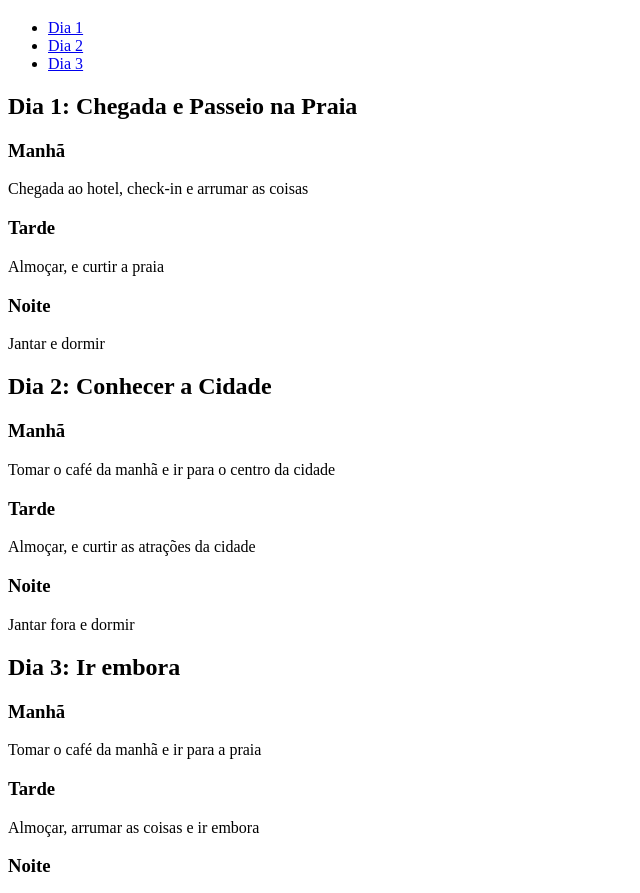
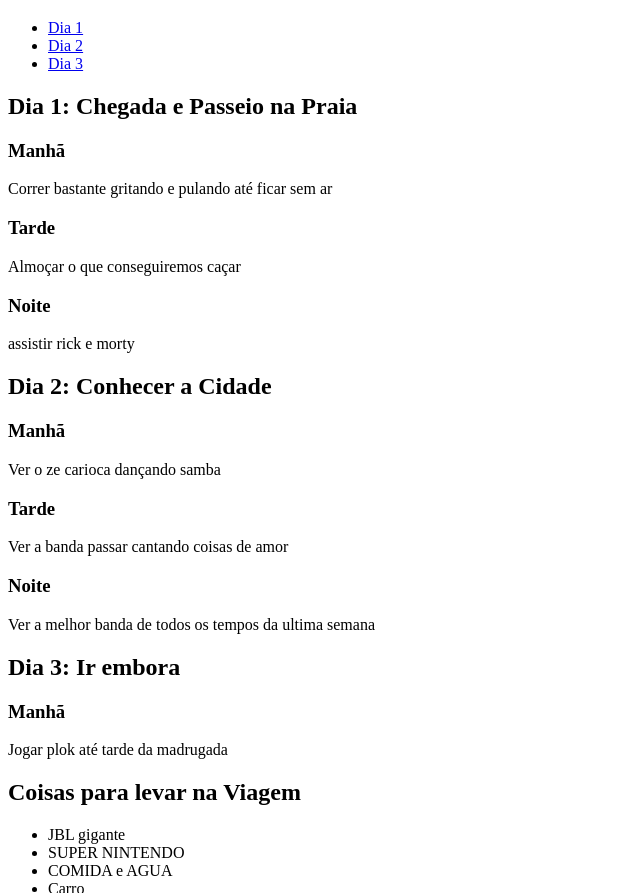
Before and after one commit to ArthurTrindade09/Web1_PROJETO_06, a plain HTML site: page index.html in a window 1280 px wide. Shown: the part 61-954 px from the top of the page, without its empty margins (0-640 px from the left). Drawn offline with Linux system fonts and the light colour scheme.

Commit message:
Update index.html

```diff
--- a/index.html
+++ b/index.html
@@ -18,53 +18,46 @@
             <h2 id="dia1">Dia 1: Chegada e Passeio na Praia</h2>
             <article>
                 <h3>Manhã</h3>
-                <p>Chegada ao hotel, check-in e arrumar as coisas</p>
+                <p>Correr bastante gritando e pulando até ficar sem ar</p>
             </article>
             <article>
                 <h3>Tarde</h3>
-                <p>Almoçar, e curtir a praia</p>
+                <p>Almoçar o que conseguiremos caçar</p>
             </article>
             <article>
                 <h3>Noite</h3>
-                <p>Jantar e dormir</p>
+                <p>assistir rick e morty</p>
             </article>
         </section>
         <section>
             <h2 id="dia2">Dia 2: Conhecer a Cidade</h2>
             <article>
                 <h3>Manhã</h3>
-                <p>Tomar o café da manhã e ir para o centro da cidade</p>
+                <p>Ver o ze carioca dançando samba</p>
             </article>
             <article>
                 <h3>Tarde</h3>
-                <p>Almoçar, e curtir as atrações da cidade</p>
+                <p>Ver a banda passar cantando coisas de amor</p>
             </article>
             <article>
                 <h3>Noite</h3>
-                <p>Jantar fora e dormir</p>
+                <p>Ver a melhor banda de todos os tempos da ultima semana</p>
             </article>
         </section>
         <section>
             <h2 id="dia3">Dia 3: Ir embora</h2>
             <article>
                 <h3>Manhã</h3>
-                <p>Tomar o café da manhã e ir para a praia</p>
+                <p>Jogar plok até tarde da madrugada</p>
             </article>
             <article>
-                <h3>Tarde</h3>
-                <p>Almoçar, arrumar as coisas e ir embora</p>
-            </article>
-            <article>
-                <h3>Noite</h3>
-                <p>Chegar em casa, jantar e dormir</p>
-            </article>
         </section>
         <aside>
             <h2>Coisas para levar na Viagem</h2>
             <ul>
-                <li>Mala</li>
-                <li>Roupas</li>
-                <li>Trajes de banho</li>
+                <li>JBL gigante</li>
+                <li>SUPER NINTENDO</li>
+                <li>COMIDA e AGUA</li>
                 <li>Carro</li>
                 <li>Celular</li>
             </ul>
```
